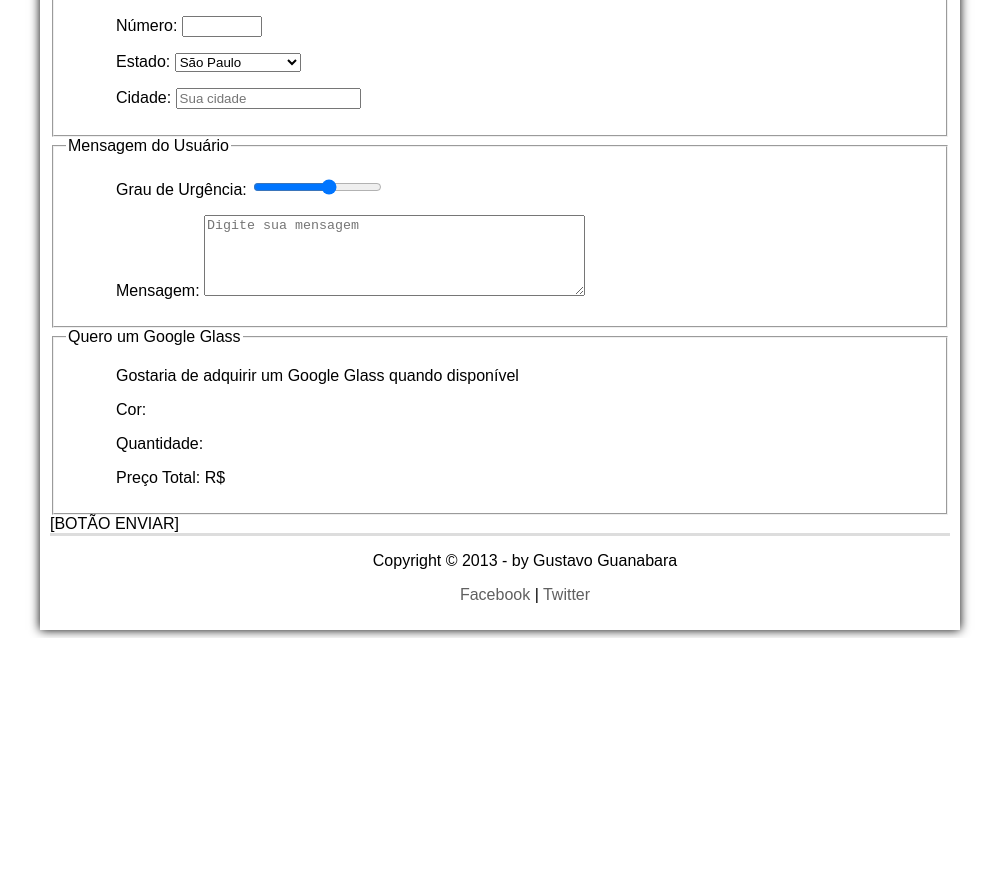
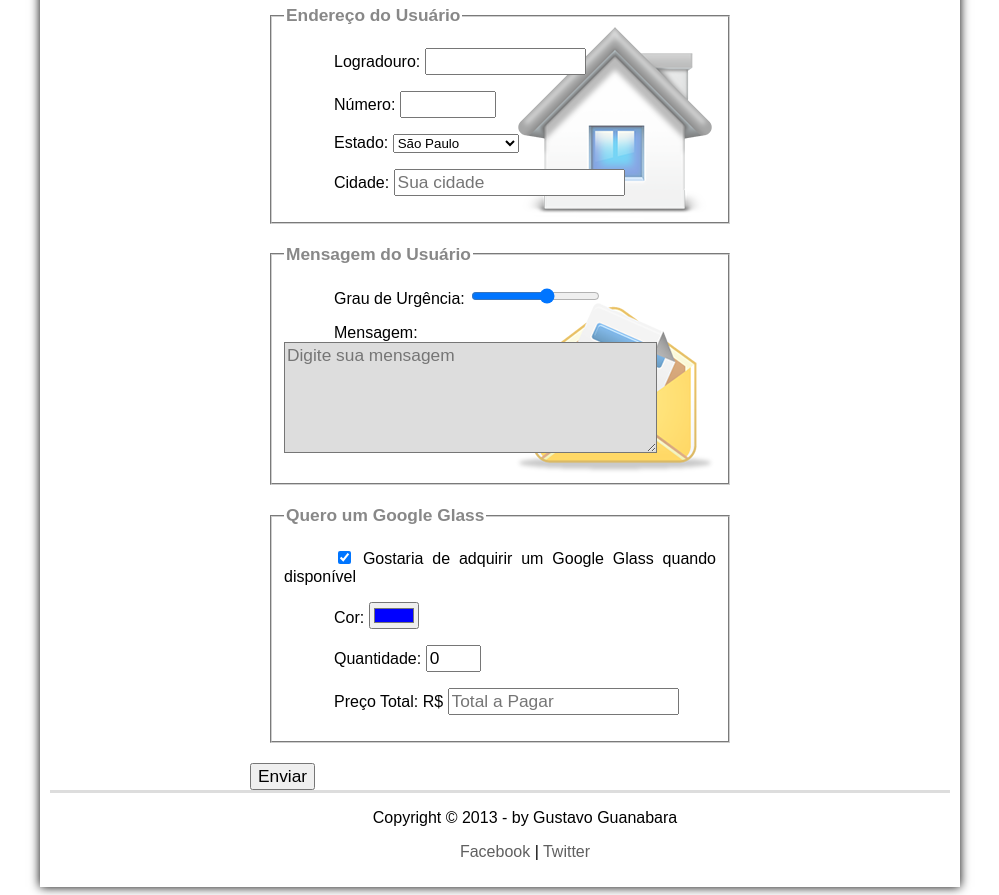
Before and after one commit to matheusalcatrao/Projeto-glass, a plain HTML site: page fale-conosco.html in a window 1280 px wide. Shown: the part 649-1544 px from the top of the page, without its empty margins (140-1139 px from the left). Before the commit the page ends 1287 px from the top, so only its background shows below. Drawn offline with Linux system fonts and the light colour scheme.

Commit message:
FINALIZADO

```diff
--- a/_css/form.css
+++ b/_css/form.css
@@ -0,0 +1,44 @@
+@charset "UTF-8";
+
+form {
+    width: 500px;
+    margin: auto;
+}
+
+input, textarea{
+    font-family: sans-serif;
+    font-weight: normal;
+    font-size: 13pt;
+}
+
+input:hover , textarea{
+    background-color: #dddddd;
+}
+
+legend{
+    color: #888888;
+    font-weight: bold;
+    font-size: 13pt;
+    font-family: sans-serif;
+}
+
+fieldset{
+    border-color: #cecece;
+    margin: 20px;
+}
+
+fieldset#sexo{
+    width: 150px;
+}
+
+fieldset#usuario{
+    background: url("../_imagens/icone-contato.png") no-repeat 95% 95%;
+}
+
+fieldset#endereco{
+    background: url("../_imagens/icone-endereco.png") no-repeat 95% 95%;
+}
+
+fieldset#mensagem{
+    background: url("../_imagens/icone-mensagem.png") no-repeat 95% 95%;
+}
--- a/fale-conosco.html
+++ b/fale-conosco.html
@@ -5,8 +5,17 @@
     <title>Tudo Sobre o Google Glass</title>
     <link rel="stylesheet" href="_css/estilo.css">
     <link rel="stylesheet" href="_css/form.css">
+    <script language="JavaScript" src="_javascript/funcoes.js"></script>
+    <script>
+        function calc_total() {
+            var qtd = parseInt(document.getElementById('cQtd').value);
+            tot = qtd * 1500;
+            document.getElementById('cTot').value = tot;
+        }
+    </script>
 </head>
-<script language="JavaScript" src="_javascript/funcoes.js"></script>
+
+
 
 <body>
 <div id="interface">
@@ -16,7 +25,7 @@
             <h1>Google Glass</h1>
             <h2>A revolução do Google está chegando</h2>
         </hgroup>
-        <img id="icone" src="_imagens/glass-oculos-preto-peq.png"/>
+        <img id="icone" src="_imagens/contato.png"/>
 
 
         <nav id="menu">
@@ -27,8 +36,8 @@
                 <li onmouseover="mudaFoto('_imagens/fotos.png')" onmouseout="mudaFoto('_imagens/contato.png')"><a href="fotos.html">Fotos</a></li>
                 <li onmouseover="mudaFoto('_imagens/multimidia.png')" onmouseout="mudaFoto('_imagens/contato.png')"><a href="fale-conosco.html">Multimídia</a></li>
                 <li onmouseover="mudaFoto('_imagens/contato.png')" onmouseout="mudaFoto('_imagens/contato.png')"><a href="fale-conosco.html">Fale conosco</a></li>
-                <ul/>
-                <nav/>
+                </ul>
+                </nav>
     </header>
 
     <section id="corpo-full">
@@ -44,12 +53,12 @@
 
 
 
-<form method="post" id="fContato" action="mailton:contato@cursoemvideo.com">
+<form method="post" id="fContato" action="mailton:contato@cursoemvideo.com" oninput="calc_total();">
     <fieldset id="usuario"><legend>Identificação do Usuário</legend>
         <p><label for="cNome">Nome:</label>
             <input type="text" name="tNome" id="cNome" size="20" maxlength="30" placeholder="Nome Completo"/></p>
         <p><label for="cSenha">Senha:</label>
-            <input type="password" name="tSenha" id="cSenha" size="10"maxlength="10"/></p>
+            <input type="password" name="tSenha" id="cSenha" size="10" maxlength="10"/></p>
         <p><label for="cEmail">E-mail:</label>
             <input type="email" name="tEmail" id="cEmail" size="20" maxlength="30"/></p>
         <fieldset id="sexo"><legend>Sexo</legend>
@@ -91,19 +100,26 @@
         <p><label for="cUrg">Grau de Urgência:</label>
             <input type="range" name="tUrg" id="cUrg" min="0" max="10" step="2"/></p>
         <p><label for="cMsg">Mensagem:</label>
-        <textarea name="tMsg" id="cMsg" cols="45" rows="5" placeholder="Digite sua mensagem"></textarea></p>
+        <textarea name="tMsg" id="cMsg" cols="35" rows="5" placeholder="Digite sua mensagem"></textarea></p>
     </fieldset>
     <fieldset id="pedido"><legend>Quero um Google Glass</legend>
-        <p>Gostaria de adquirir um Google Glass quando disponível</p>
-        <p>Cor:</p>
-        <p>Quantidade:</p>
-        <p>Preço Total: R$</p>
+        <p><input type="checkbox" name="tPed" id="cPed" checked>
+            <label for="cPed">Gostaria de adquirir um Google Glass quando disponível</label></p>
+        <p><label for="cColor">Cor:</label>
+            <input type="color" name="tCor" id="cColor" value="#0000ff"/></p>
+        <p><label for="cQtd">Quantidade:</label>
+            <input type="number" name="tQtd" id="cQtd" min="0" max="5" value="0"></p>
+        <p><label for="cTot">Preço Total: R$</label>
+            <input type="number" name="tTot" id="cTot" placeholder="Total a Pagar" readonly></p>
     </fieldset>
 
+            <input type="submit" value="Enviar"/>
 
-</form>
+            </form>
+        </article>
+    </section>
 
-[BOTÃO ENVIAR]
+
 
     <footer id="rodape">
         <p>Copyright &copy; 2013 - by Gustavo Guanabara<br></p>
```
